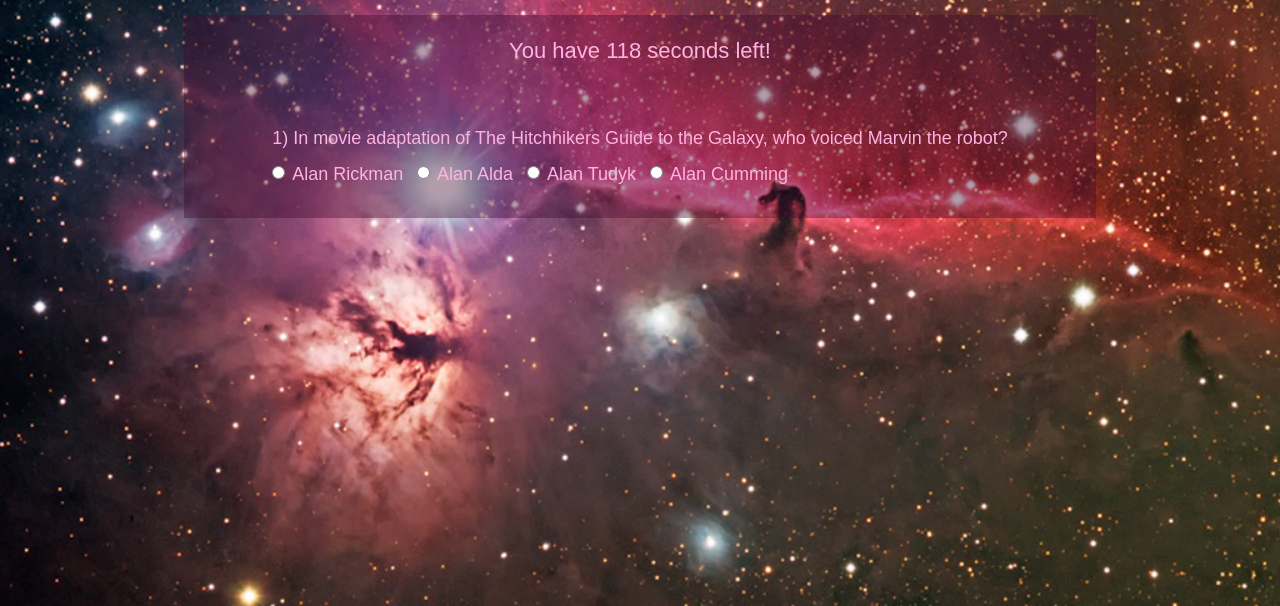
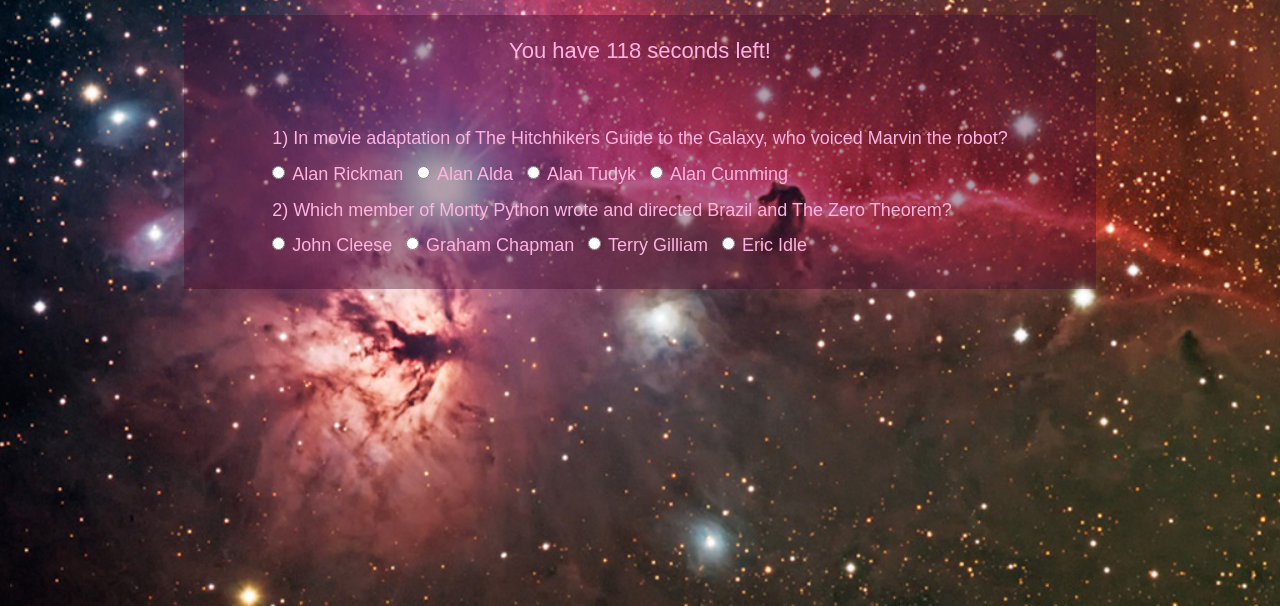
Before and after one commit to g33klaura/TriviaGame, a plain HTML site: page index.html in a window 1280 px wide. Both pictures are taken after a click on the button "Start the game!". Shown: the part 194-800 px from the top of the page. Drawn offline with nearby package versions, Linux system fonts and the light colour scheme; a web font is replaced by a local one.

Commit message:
Fix where fieldset tag ends

```diff
--- a/index.html
+++ b/index.html
@@ -63,7 +63,7 @@
 						<div id="qna">
 						<!-- Basic Game: have questions & answers render in this div -->
 						<!-- <p>Question 1:</p> -->
-						<fieldset id="question-one">
+						<fieldset>
 							<p>1) In movie adaptation of The Hitchhikers Guide to the Galaxy, who voiced Marvin the robot?</p>
 							<label class="radio-inline">
 							<input type="radio" name="q1" id="q1a" value="Alan Rickman">
@@ -84,7 +84,58 @@
 							<input type="radio" name="q1" id="q1d" value="Alan Cumming">
 							<p>Alan Cumming</p>
 							</label>
+						<!-- </fieldset> -->
+
+						<!-- <fieldset id="question-two"> -->
+							<p>2) Which member of Monty Python wrote and directed Brazil and The Zero Theorem?</p>
+							<label class="radio-inline">
+							<input type="radio" name="q2" id="q2a" value="John Cleese">
+							<p>John Cleese</p>
+							</label>
+
+							<label class="radio-inline">
+							<input type="radio" name="q2" id="q2b" value="Graham Chapman">
+							<p>Graham Chapman</p>
+							</label>
+
+							<label class="radio-inline">
+							<input type="radio" name="q2" id="q2c" value="Terry Gilliam">
+							<p>Terry Gilliam</p>
+							</label>
+
+							<label class="radio-inline">
+							<input type="radio" name="q2" id="q2d" value="Eric Idle">
+							<p>Eric Idle</p>
+							</label>
 						</fieldset>
+
+
+
+
+
+
+
+
+
+
+
+
+
+
+
+
+
+
+
+
+
+
+
+
+
+
+
+
 
 						</div>
 								<!-- Complex Game: -->
```
